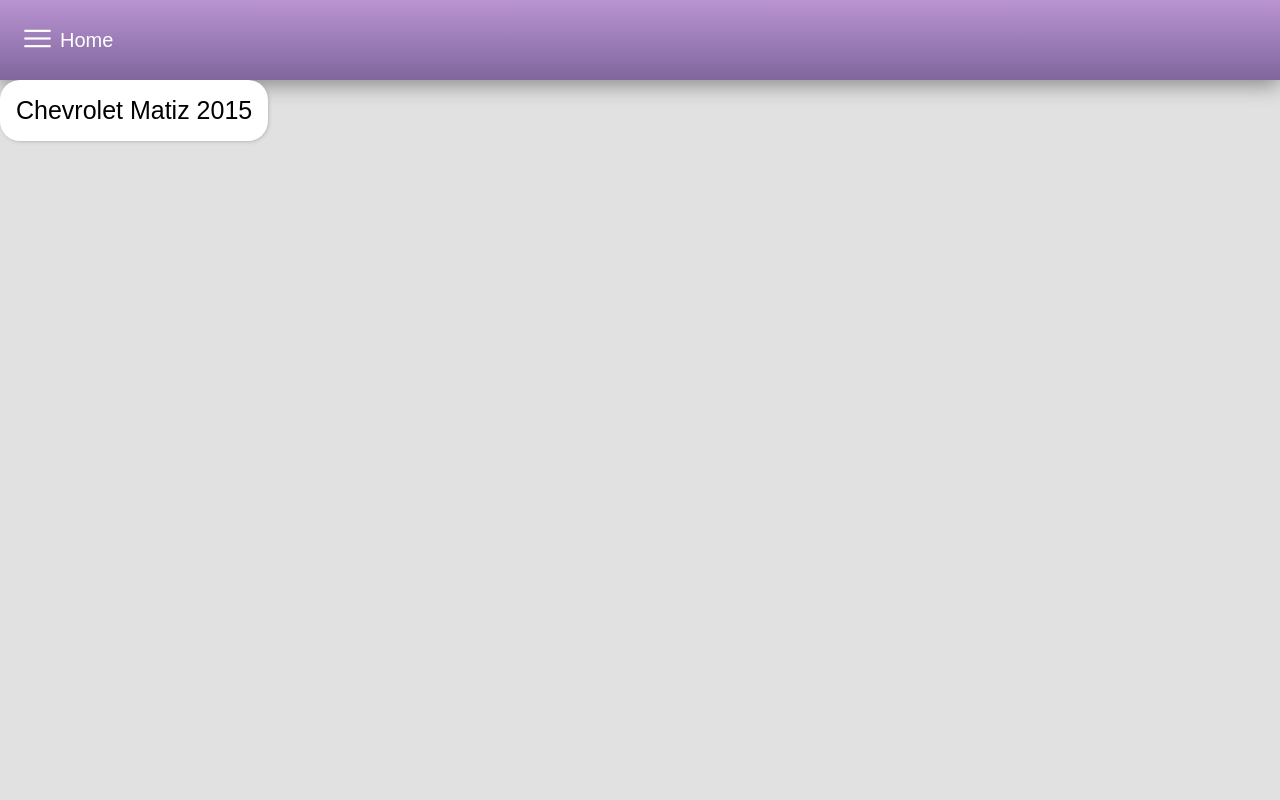
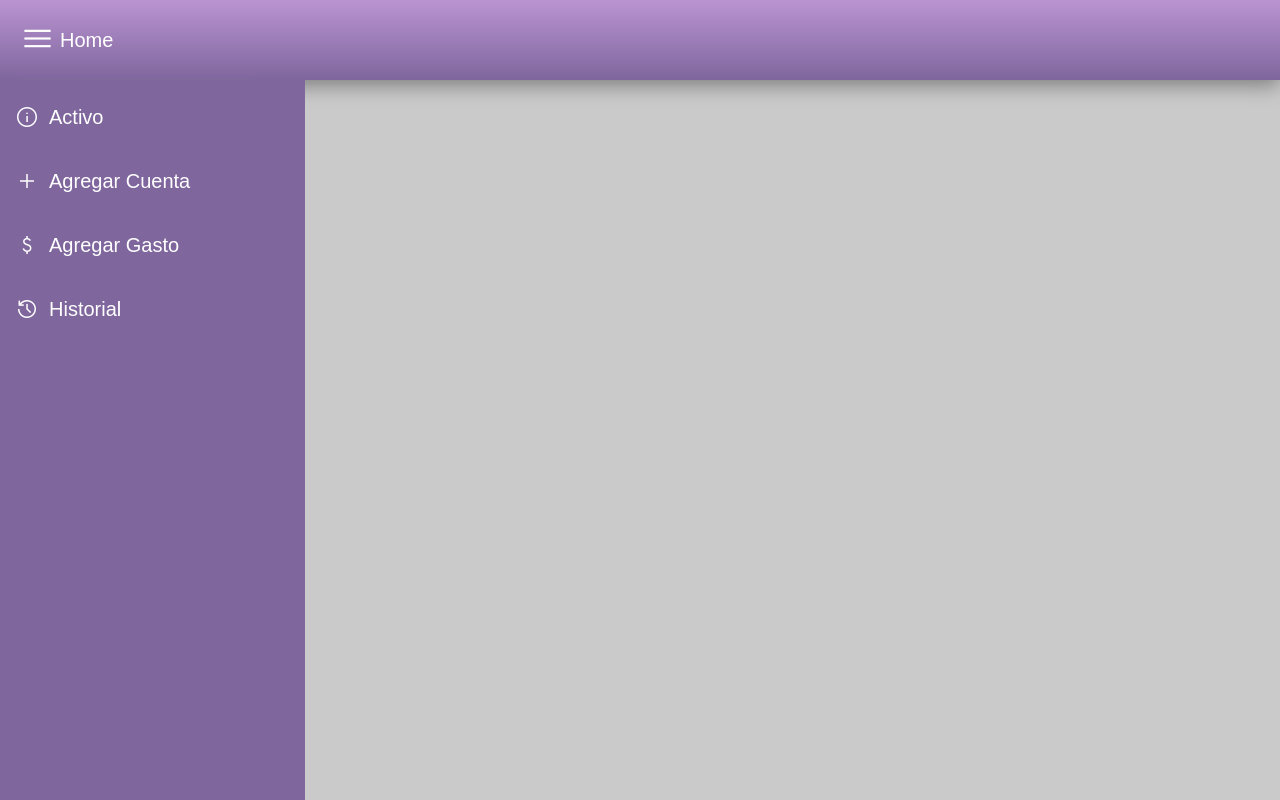
Before and after one commit to danyrszz/expenses-incomes-tracker-app---MERN-stack, a React (Vite) app in the folder frontend/: page / in a window 1280 px wide. Built offline with nearby package versions, Linux system fonts and the light colour scheme.

Commit message:
updated menu component

```diff
--- a/frontend/src/App.css
+++ b/frontend/src/App.css
@@ -8,6 +8,7 @@
   display: flex;
 }
 body{
+  --darkerPurple :#735d8e;
   --darkPurple: #7F669D;
   --lightPurple : #BA94D1;
   --pinky : #DEBACE;
--- a/frontend/src/components/HeaderBar.jsx
+++ b/frontend/src/components/HeaderBar.jsx
@@ -8,12 +8,12 @@
     <div className='header'>
       <Menu
         menu = {[
-          {title:'Activo', icon:'', link:'', submenu:null},
-          {title:'Agregar Cuenta', icon:'', link:'', submenu:null},
-          {title:'Agregar Gasto', icon:'', link:'', submenu:null},
-          {title:'Historial', icon:'', link:null, submenu:[
-            {title:'Cuentas', icon:'', link:null},
-            {title:'Gastos', icon:'', link:null},
+          {title:'Activo', icon:'info', link:'/', submenu:null},
+          {title:'Agregar Cuenta', icon:'add', link:'/', submenu:null},
+          {title:'Agregar Gasto', icon:'attach_money', link:'/', submenu:null},
+          {title:'Historial', icon:'history', link:'/', submenu:[
+            {title:'Cuentas', icon:'add', link:'/'},
+            {title:'Gastos', icon:'remove', link:'/'},
           ]},
         ]}
       />
--- a/frontend/src/components/Menu.jsx
+++ b/frontend/src/components/Menu.jsx
@@ -1,60 +1,76 @@
 import { useState } from 'react'
+import { useRef } from 'react'
 import './styles/Menu.css'
 
 export default function Menu ({menu}) {
-
-  console.log(menu)
-  const [menuShown, setMenuShown] = useState(false)
-  const [historyShown, setHistoryShown] = useState(false)
+  const [menuShown, setMenuShown] = useState(true)
 
   function showMenu(){
     setMenuShown(!menuShown)
-    setHistoryShown(false)
   }
 
   return(
     <div className='container'>
       <button onClick={showMenu}>
-        <span class="material-symbols-outlined icon">
+        <span className="material-symbols-outlined icon">
         menu
         </span>
       </button>
 
-      <div className={'menu '+ (menuShown?'open':'closed')}>
+      <div className={"menu-wrapper " +(menuShown?'menu-wrapper-opened':'menu-wrapper-closed')} >
+        <div className='themenu'>
           <ul>
-
-            <li className='menu-element'>
-              <span class="material-symbols-outlined">info</span>
-              <span>Activo</span>
-            </li>
-
-            <li className='menu-element'>
-              <span class="material-symbols-outlined">add</span>
-              <span>Agregar Cuenta</span>
-            </li>
-
-            <li className='menu-element'>
-              <span class="material-symbols-outlined">attach_money</span>
-              <span>Agregar Gasto</span>
-            </li>
-
-            <li className='menu-element' onClick={()=>setHistoryShown(!historyShown)}>
-              <span class="material-symbols-outlined">history</span>
-              <span>Historial</span>
-              <span class="material-symbols-outlined">arrow_drop_down</span>
-            </li>
-            <ul className={'submenu '+(historyShown?'submenu-open':'submenu-closed')}>
-              <li className='menu-element'>
-                <span class="material-symbols-outlined">add</span>
-                <span>Cuentas</span>
-              </li>
-              <li className='menu-element'>
-                <span class="material-symbols-outlined">remove</span>
-                <span>Gastos</span>
-              </li>
-            </ul>
-
+            {
+              menu.map((element,i)=>{
+                if(element.submenu === null){
+                  return(
+                    <a href={element.link}>
+                      <li className='single-element'>
+                        <div className="element-container">
+                          <span class="material-symbols-outlined">{element.icon}</span>
+                          <span>{element.title}</span>
+                        </div>
+                      </li>
+                    </a>
+                  )
+                }else{
+                  i = useRef()
+                  return(
+                    <li className='submenu-parent' ref={i} onClick={()=>{
+                      if(i.current.children[1].className == "submenu submenu-closed"){
+                        i.current.children[1].className = "submenu submenu-open"
+                        return
+                      }
+                      if(i.current.children[1].className == "submenu submenu-open"){
+                        i.current.children[1].className = "submenu submenu-closed"
+                        return
+                      }
+                    }}>
+                      <div className="element-container">
+                        <span class="material-symbols-outlined">{element.icon}</span>
+                        <span>{element.title}</span>
+                      </div>
+                      <ul className='submenu submenu-closed'>
+                        {element.submenu.map((element,i)=>{
+                          return(
+                            <li>
+                            <div className="element-container">
+                              <span class="material-symbols-outlined">{element.icon}</span>
+                              <span>{element.title}</span>
+                            </div>
+                            </li>
+                          )
+                        })}
+                      </ul>
+                    </li>
+                  )
+                }
+              })
+            }
           </ul>
+        </div>
+        <div className="rest" onClick={showMenu}>
+        </div>
       </div>
     </div>
   )
--- a/frontend/src/components/styles/Menu.css
+++ b/frontend/src/components/styles/Menu.css
@@ -9,55 +9,76 @@
 .icon{
   font-size: 35px;
 }
-.menu{
+.themenu a{
+  text-decoration: none;
+  color: white;
+}
+/* modal full screen */
+.menu-wrapper{
+  background-color: rgba(0, 0, 0, 0.1);
   position: absolute;
-  color: var(--whiteText);
+  display: flex;
+  top:var(--headerHeight);
+  width: 100%;
+  height: calc(100% - var(--headerHeight));
+}
+.menu-wrapper-opened{
+  transform: translateX(0%);
+  transition: transform .4s;
+}
+.menu-wrapper-closed{
+  position: absolute;
+  transform: translateX(-100%);
+  transition: transform 0.4s;
+}
+.themenu{
+  position: relative;
   background: var(--darkPurple);
-  top:var(--headerHeight);
+  min-width: 300px;
+  width: 400px;
+  overflow-x: hidden;
+  overflow-y: auto;
 }
-.open{
-  transform: translateX(0%);
-  transition: 0.4s;
+
+.rest{
+  width: 100%;
 }
-.closed{
-  transform: translateX(-250px);
-  transition: 0.4s;
+/* --modal full screen */
+
+ul,li{
+  list-style: none;
+  padding: 5px 0 5px 0;
 }
-.menu-element{
-  position: relative;
-  z-index: 2;
+
+.element-container:hover{
+  background-color: var(--lightPurple);
+  cursor: pointer;
+  transition: 0.2s;
+}
+
+.element-container{
+  padding: 15px;
   display: flex;
   align-items: center;
-  background: var(--darkPurple);
+}
+
+.element-container span{
+  padding-right: 10px;
+}
+.submenu-parent{
+  position: relative;
 }
 .submenu{
+  background-color: var(--darkerPurple);
+  padding-left: 20px;
   position: absolute;
-  z-index: 1;
-  bottom: 0px;
+  bottom:0;
   width: 100%;
-  background: var(--lightPurple);
 }
 .submenu-open{
   visibility: visible;
-  transform: translateY(100%);
-  transition: all 0.3s;
+  position: relative;
 }
 .submenu-closed{
   visibility: hidden;
-  transform: translateY(0%);
-  z-index: 1;
-  transition: all 0.3s;
 }
-.menu-element span{
-  padding: 5px;
-}
-.menu ul{
-  list-style: none;
-}
-.menu ul li{
-  padding: 10px 20px;
-}
-.menu ul li:hover{
-  background: var(--lightPurple);
-  cursor: pointer;
-}
```
